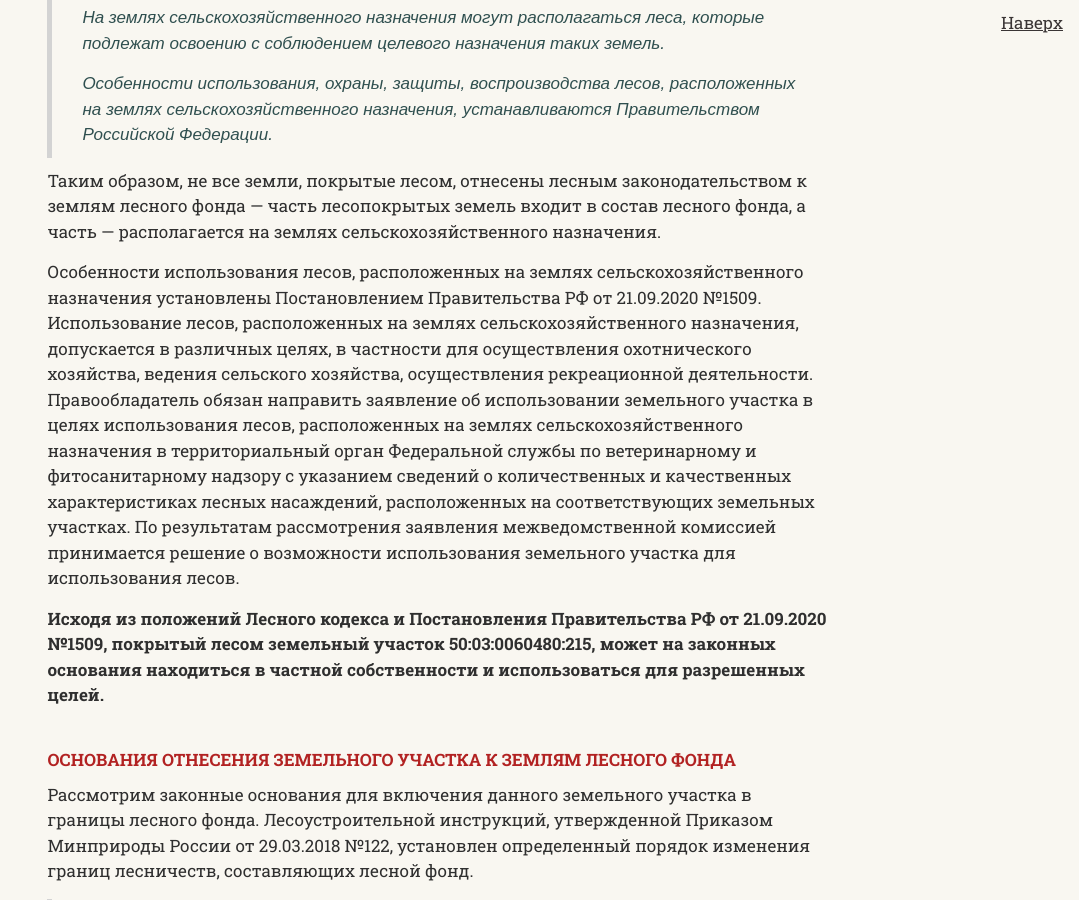
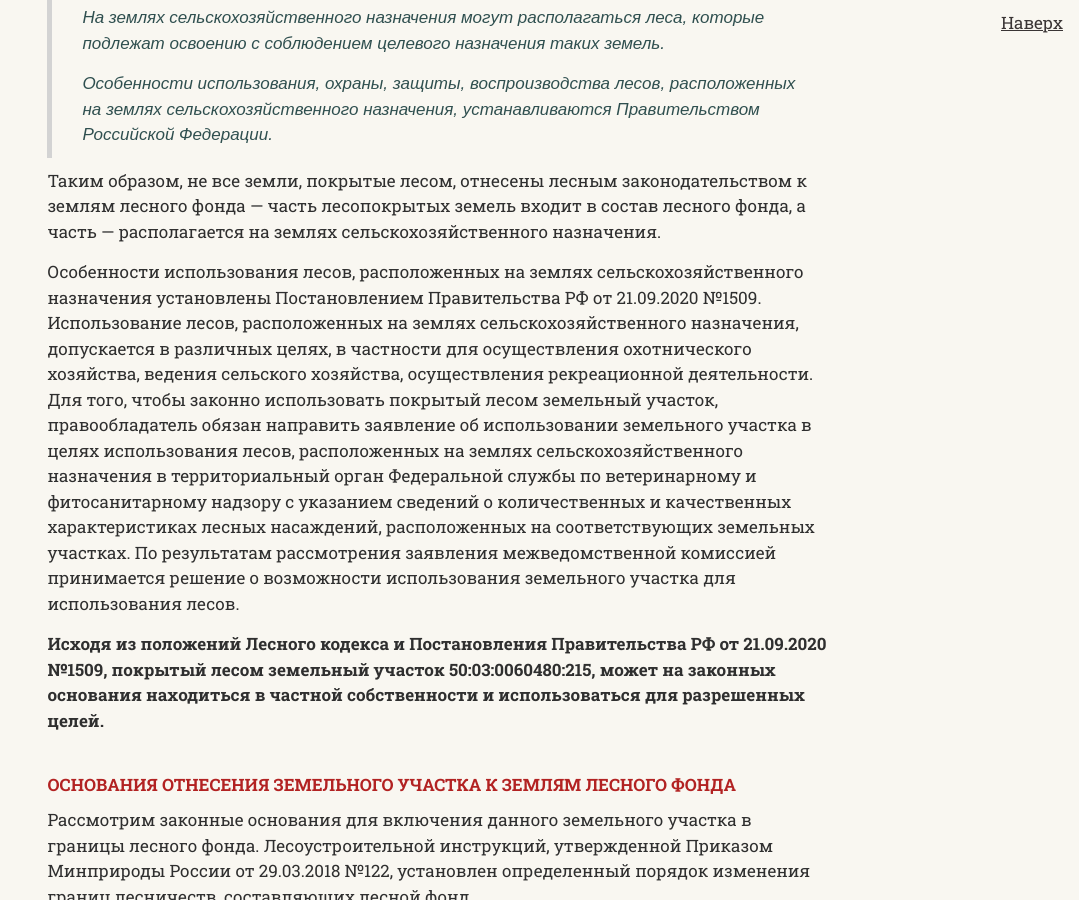
Before and after one commit to SergSi/land-use-art, a Jekyll site: the page built from _articles/2024-05-06-lesa.md, in a window 1280 px wide and 900 px high, scrolled down 2129 px. Shown: the whole window, without its empty margins (201-1280 px from the left). Built offline with Jekyll 4.4.1, drawn with Linux system fonts in a browser that asks for light colours; some web fonts are replaced.

Commit message:
Update 2024-05-06-lesa.md

```diff
--- a/_articles/2024-05-06-lesa.md
+++ b/_articles/2024-05-06-lesa.md
@@ -47,7 +47,7 @@ file-2="2024-05-06/Нудольский.jpg" caption-2="Фрагмент пла
 
 Таким образом, не все земли, покрытые лесом, отнесены лесным законодательством к землям лесного фонда — часть лесопокрытых земель входит в состав лесного фонда, а часть — располагается на землях сельскохозяйственного назначения.
 
-Особенности использования лесов, расположенных на землях сельскохозяйственного назначения установлены Постановлением Правительства РФ от 21.09.2020 №1509. Использование лесов, расположенных на землях сельскохозяйственного назначения, допускается в различных целях, в частности для осуществления охотнического хозяйства, ведения сельского хозяйства, осуществления рекреационной деятельности. Правообладатель обязан направить заявление об использовании земельного участка в целях использования лесов, расположенных на землях сельскохозяйственного назначения в территориальный орган Федеральной службы по ветеринарному и фитосанитарному надзору с указанием сведений о количественных и качественных характеристиках лесных насаждений, расположенных на соответствующих земельных участках. По результатам рассмотрения заявления межведомственной комиссией принимается решение о возможности использования земельного участка для использования лесов.
+Особенности использования лесов, расположенных на землях сельскохозяйственного назначения установлены Постановлением Правительства РФ от 21.09.2020 №1509. Использование лесов, расположенных на землях сельскохозяйственного назначения, допускается в различных целях, в частности для осуществления охотнического хозяйства, ведения сельского хозяйства, осуществления рекреационной деятельности. Для того, чтобы законно использовать покрытый лесом земельный участок, правообладатель обязан направить заявление об использовании земельного участка в целях использования лесов, расположенных на землях сельскохозяйственного назначения в территориальный орган Федеральной службы по ветеринарному и фитосанитарному надзору с указанием сведений о количественных и качественных характеристиках лесных насаждений, расположенных на соответствующих земельных участках. По результатам рассмотрения заявления межведомственной комиссией принимается решение о возможности использования земельного участка для использования лесов.
 
 **Исходя из положений Лесного кодекса и Постановления Правительства РФ от 21.09.2020 №1509, покрытый лесом земельный участок 50:03:0060480:215, может на законных основания находиться в частной собственности и использоваться для разрешенных целей.**
 
```
